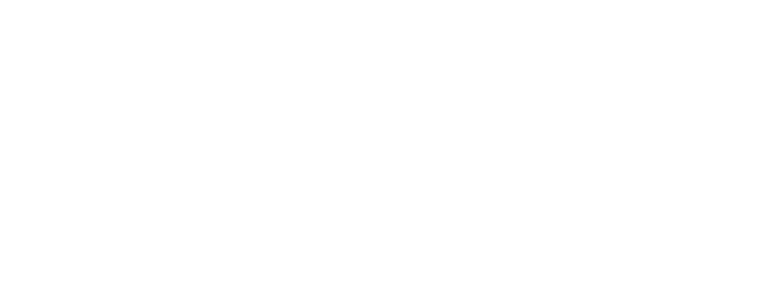
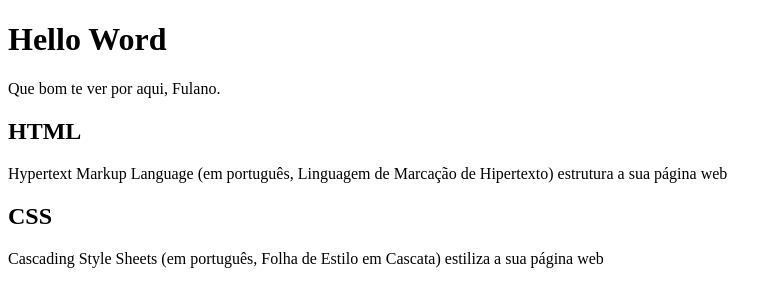
Before and after one commit to rpinze/Curso-Alura-, a plain HTML site: page index.html in a window 1280 px wide. Shown: the whole page, without its empty margins (0-782 px from the left). Drawn offline with Linux system fonts and the light colour scheme.

Commit message:
Update index.html

```diff
--- a/index.html
+++ b/index.html
@@ -7,11 +7,15 @@
 </head>
 <body>
     <header>
-
+    <h1>Hello Word</h1>
+    <p>Que bom te ver por aqui, Fulano.</p>
     </header>
 
     <section>
-
+    <h2>HTML</h2>
+    <P>Hypertext Markup Language (em português, Linguagem de Marcação de Hipertexto) estrutura a sua página web </P>
+    <h2>CSS</h2>
+    <p>Cascading Style Sheets (em português, Folha de Estilo em Cascata) estiliza a sua página web</p>
     </section>
     <footer>
 
```
